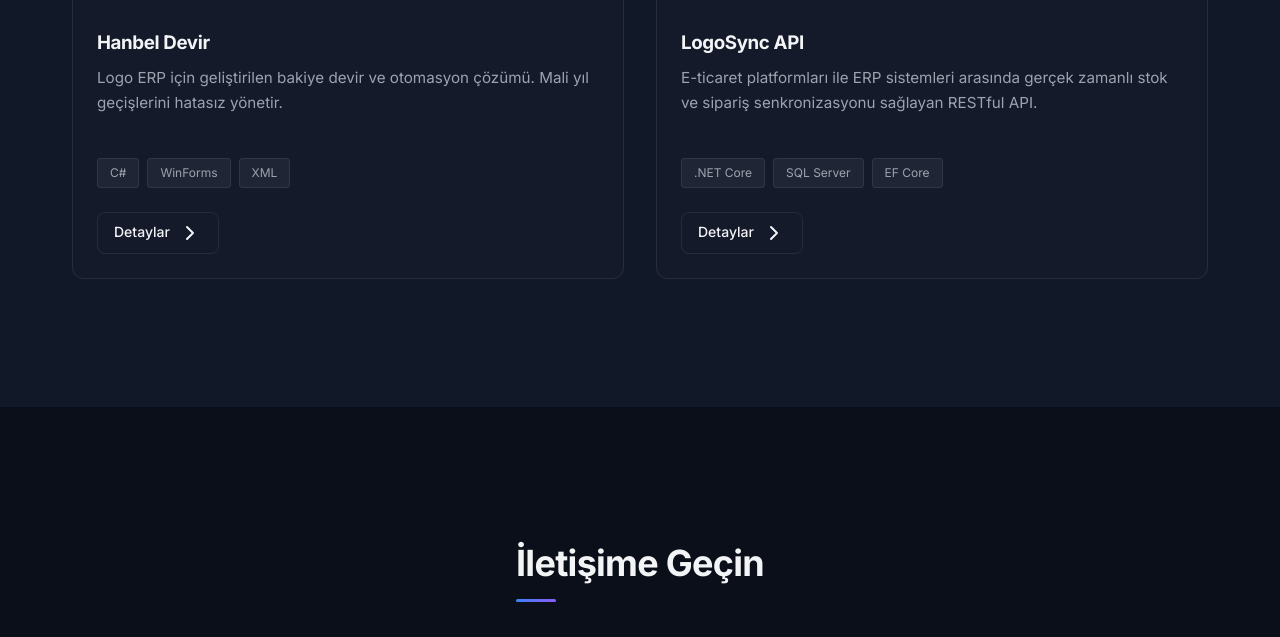
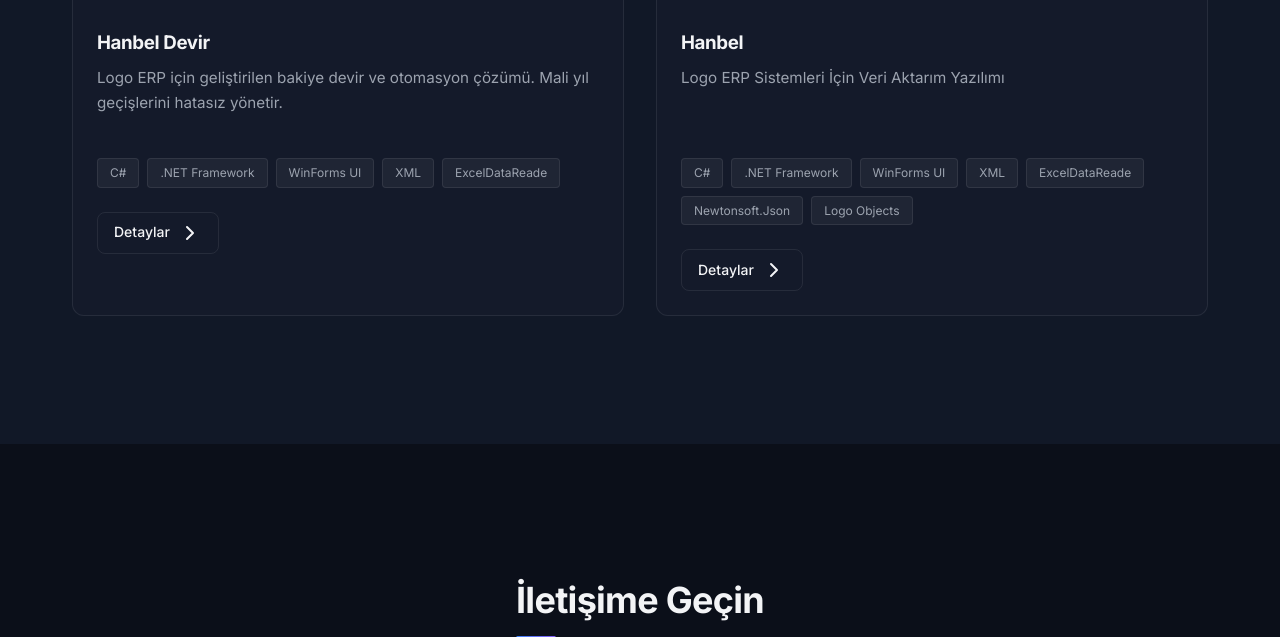
Before and after one commit to hanetuz-hub/My, a plain HTML site: page index.html in a window 1280 px wide. Shown: the part 3257-3894 px from the top of the page. Drawn offline with nearby package versions, Linux system fonts and the light colour scheme.

```diff
--- a/index.html
+++ b/index.html
@@ -123,8 +123,12 @@
                         <p>Logo ERP için geliştirilen bakiye devir ve otomasyon çözümü. Mali yıl geçişlerini hatasız yönetir.</p>
                         <div class="project-tags">
                             <span>C#</span>
-                            <span>WinForms</span>
-                            <span>XML</span>
+                            <span>.NET Framework</span>
+                            <span>WinForms UI</span>
+							<span>XML</span>
+							<span>ExcelDataReade</span>
+
+
                         </div>
                         <div class="project-links">
                             <a href="project-hanbel-devir.html" class="btn btn-secondary btn-sm">Detaylar <i data-lucide="chevron-right"></i></a>
@@ -137,12 +141,17 @@
                         <img src="hanbel1.png" alt="LogoSync API">
                     </div>
                     <div class="project-info">
-                        <h3>LogoSync API</h3>
-                        <p>E-ticaret platformları ile ERP sistemleri arasında gerçek zamanlı stok ve sipariş senkronizasyonu sağlayan RESTful API.</p>
+                        <h3>Hanbel</h3>
+                        <p>Logo ERP Sistemleri İçin Veri Aktarım Yazılımı</p>
                         <div class="project-tags">
-                            <span>.NET Core</span>
-                            <span>SQL Server</span>
-                            <span>EF Core</span>
+                             <span>C#</span>
+                            <span>.NET Framework</span>
+                            <span>WinForms UI</span>
+							<span>XML</span>
+							<span>ExcelDataReade</span>
+							<span>Newtonsoft.Json</span>
+							<span>Logo Objects</span>
+
                         </div>
                         <div class="project-links">
                             <a href="project-hanbel.html" class="btn btn-secondary btn-sm">Detaylar <i data-lucide="chevron-right"></i></a>
```
